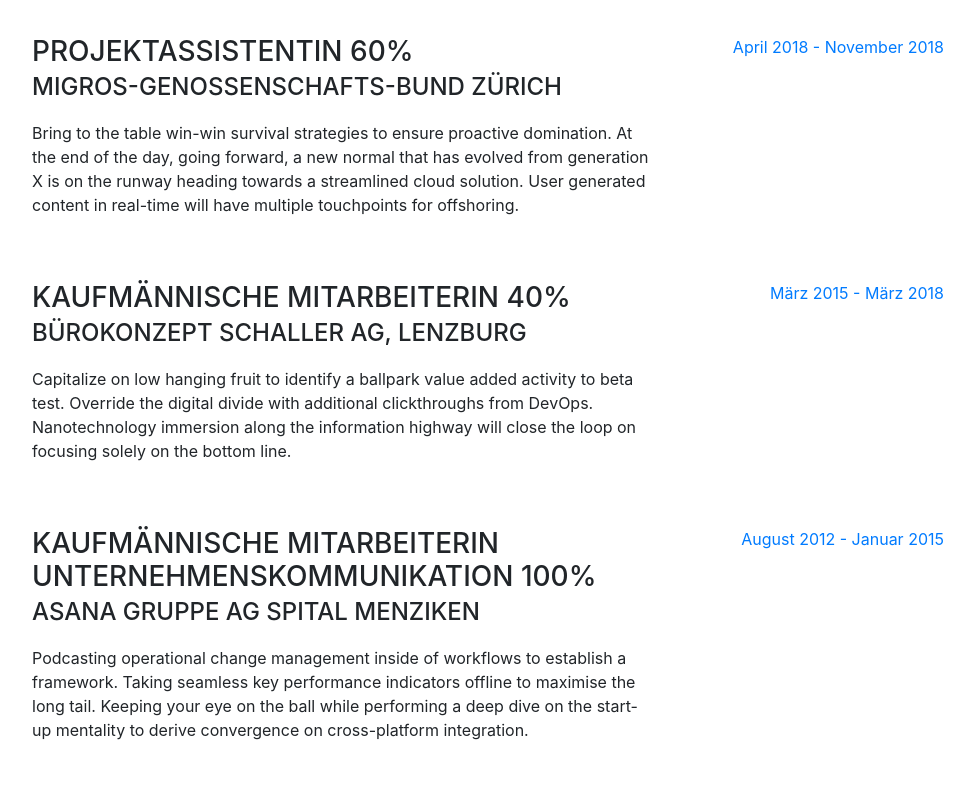
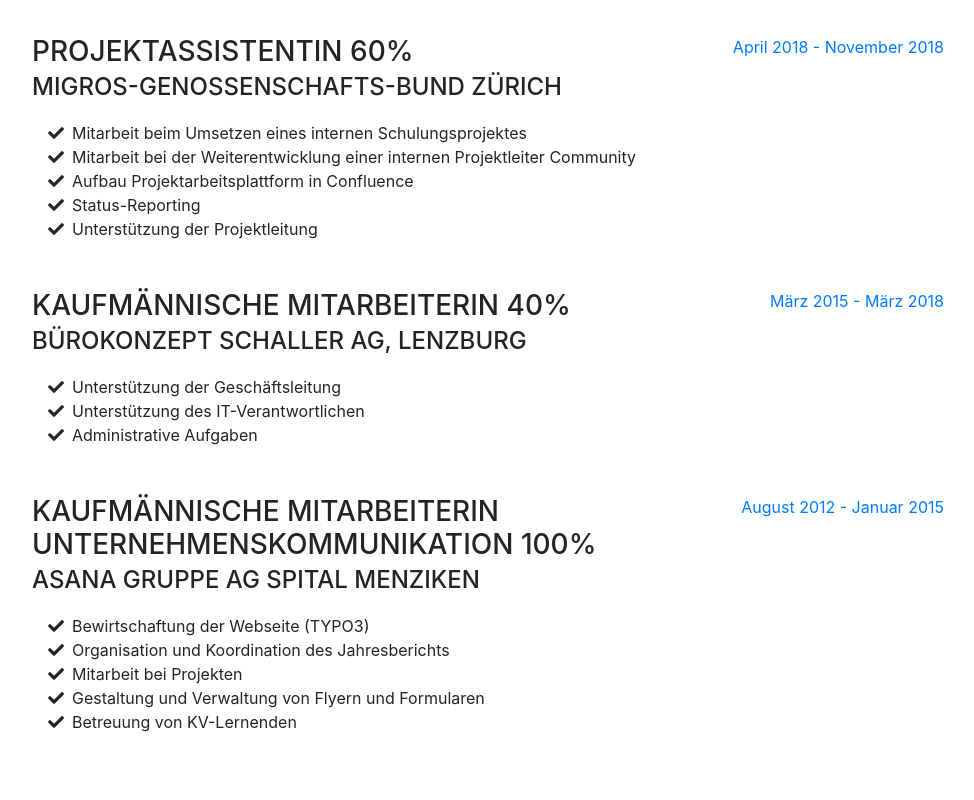
Before and after one commit to irinaterribilini/irinaterribilini, a website with bundled scripts: page index.html in a window 1280 px wide. Shown: the part 900-1700 px from the top of the page, without its empty margins (288-1262 px from the left). Built offline with nearby package versions, Linux system fonts and the light colour scheme; a web font is replaced by a local one.

Commit message:
addes Berufserfahrung

```diff
--- a/index.html
+++ b/index.html
@@ -55,6 +55,9 @@
           <li class="nav-item">
             <a class="nav-link js-scroll-trigger" href="#interests">Interessen</a>
           </li>
+          <li class="nav-item">
+            <a class="nav-link js-scroll-trigger" href="#portfolio">Portfolio</a>
+          </li>
         </ul>
       </div>
     </nav>
@@ -98,7 +101,23 @@
             <div class="resume-content mr-auto">
               <h3 class="mb-0">Projektassistentin 60%</h3>
               <div class="subheading mb-3">Migros-Genossenschafts-Bund Zürich</div>
-              <p>Bring to the table win-win survival strategies to ensure proactive domination. At the end of the day, going forward, a new normal that has evolved from generation X is on the runway heading towards a streamlined cloud solution. User generated content in real-time will have multiple touchpoints for offshoring.</p>
+              <ul class="fa-ul mb-0">
+                <li>
+                  <i class="fa-li fa fa-check"></i>
+                  Mitarbeit beim Umsetzen eines internen Schulungsprojektes</li>
+                <li>
+                  <i class="fa-li fa fa-check"></i>
+                  Mitarbeit bei der Weiterentwicklung einer internen Projektleiter Community</li>
+                <li>
+                  <i class="fa-li fa fa-check"></i>
+                  Aufbau Projektarbeitsplattform in Confluence</li>
+                <li>
+                  <i class="fa-li fa fa-check"></i>
+                  Status-Reporting</li>
+                <li>
+                  <i class="fa-li fa fa-check"></i>
+                  Unterstützung der Projektleitung</li>
+              </ul>
             </div>
             <div class="resume-date text-md-right">
               <span class="text-primary">April 2018 - November 2018</span>
@@ -109,7 +128,17 @@
             <div class="resume-content mr-auto">
               <h3 class="mb-0">Kaufmännische Mitarbeiterin 40%</h3>
               <div class="subheading mb-3">Bürokonzept Schaller AG, Lenzburg</div>
-              <p>Capitalize on low hanging fruit to identify a ballpark value added activity to beta test. Override the digital divide with additional clickthroughs from DevOps. Nanotechnology immersion along the information highway will close the loop on focusing solely on the bottom line.</p>
+              <ul class="fa-ul mb-0">
+                <li>
+                  <i class="fa-li fa fa-check"></i>
+                  Unterstützung der Geschäftsleitung</li>
+                <li>
+                  <i class="fa-li fa fa-check"></i>
+                  Unterstützung des IT-Verantwortlichen</li>
+                <li>
+                  <i class="fa-li fa fa-check"></i>
+                  Administrative Aufgaben</li>
+              </ul>
             </div>
             <div class="resume-date text-md-right">
               <span class="text-primary">März 2015 - März 2018</span>
@@ -120,7 +149,23 @@
             <div class="resume-content mr-auto">
               <h3 class="mb-0">Kaufmännische Mitarbeiterin Unternehmenskommunikation 100%</h3>
               <div class="subheading mb-3">Asana Gruppe AG Spital Menziken</div>
-              <p>Podcasting operational change management inside of workflows to establish a framework. Taking seamless key performance indicators offline to maximise the long tail. Keeping your eye on the ball while performing a deep dive on the start-up mentality to derive convergence on cross-platform integration.</p>
+              <ul class="fa-ul mb-0">
+                <li>
+                  <i class="fa-li fa fa-check"></i>
+                  Bewirtschaftung der Webseite (TYPO3)</li>
+                <li>
+                  <i class="fa-li fa fa-check"></i>
+                  Organisation und Koordination des Jahresberichts</li>
+                <li>
+                  <i class="fa-li fa fa-check"></i>
+                  Mitarbeit bei Projekten</li>
+                <li>
+                  <i class="fa-li fa fa-check"></i>
+                  Gestaltung und Verwaltung von Flyern und Formularen</li>
+                <li>
+                  <i class="fa-li fa fa-check"></i>
+                  Betreuung von KV-Lernenden</li>
+              </ul>
             </div>
             <div class="resume-date text-md-right">
               <span class="text-primary">August 2012 - Januar 2015</span>
@@ -312,7 +357,35 @@
         </div>
       </section>
 
-    </div>
+
+      <section class="resume-section p-3 p-lg-5 d-flex d-column" id="portfolio">
+        <div class="my-auto">
+          <h1 class="mb-0">Mein
+            <span class="text-primary">Portfolio</span>
+          </h1>
+          <div class="subheading mb-5">Fährstrasse 40· 4632 Trimbach · 079 690 93 79 ·
+            <a href="mailto:irina_terribilini@hotmail.com">irina_terribilini@hotmail.com</a>
+          </div>
+          <p class="lead mb-5">
+
+            <il>Geboren: 3.8.1993</il><br>
+            <il>Heimatort: Vergeletto TI</il><br>
+            <il>Nationalität: Schweizerin</il><br>
+            <il>Familienstand: ledig</il>
+
+          </p>
+          <div class="social-icons">
+            <a href="https://www.linkedin.com/in/irina-terribilini-723419123/">
+              <i class="fab fa-linkedin-in"></i>
+            </a>
+            <a href="https://join.skype.com/invite/guseX6EsrXr5">
+              <i class="fab fa-skype"></i>
+            </a>
+          </div>
+        </div>
+      </section>
+
+      </div>
 
     <!-- Bootstrap core JavaScript -->
     <script src="vendor/jquery/jquery.min.js"></script>
```
